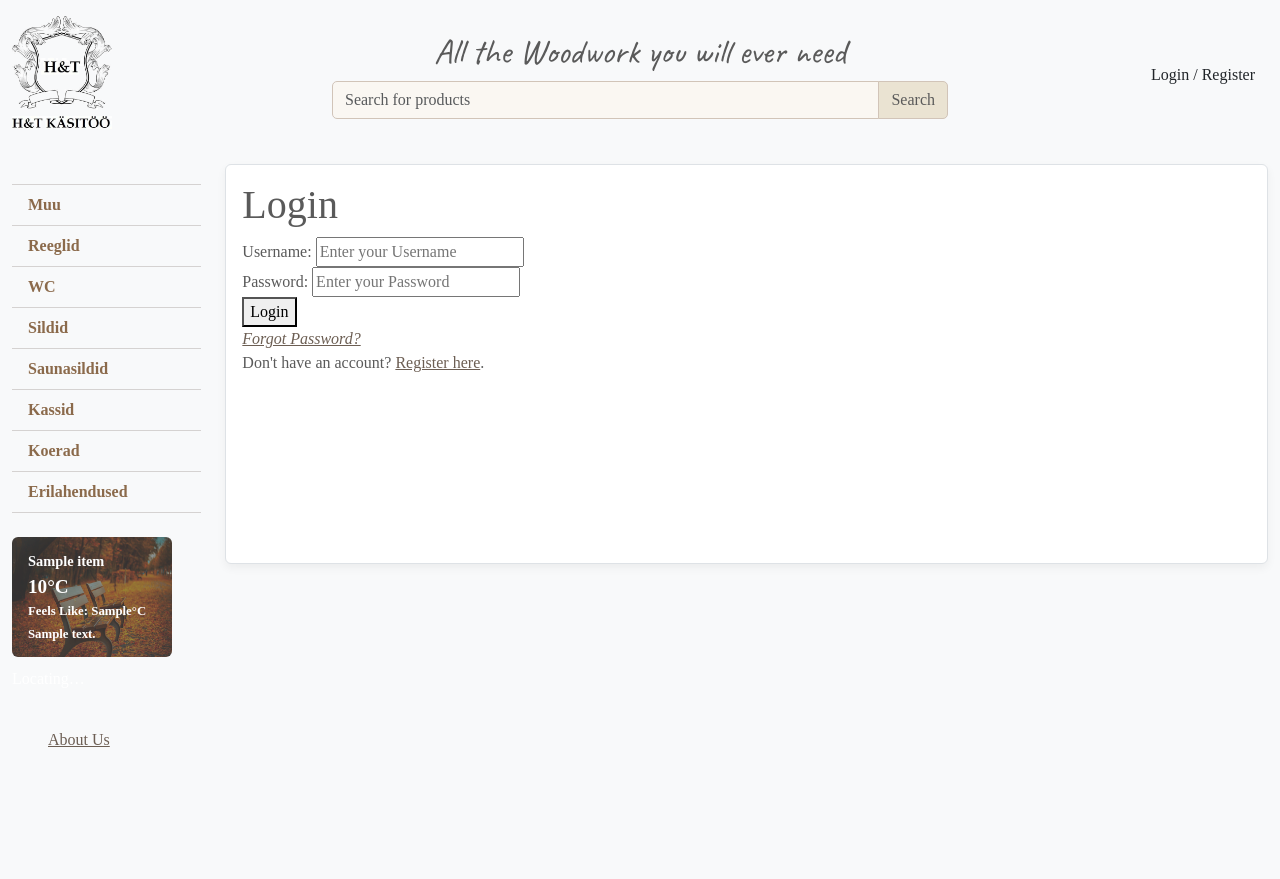
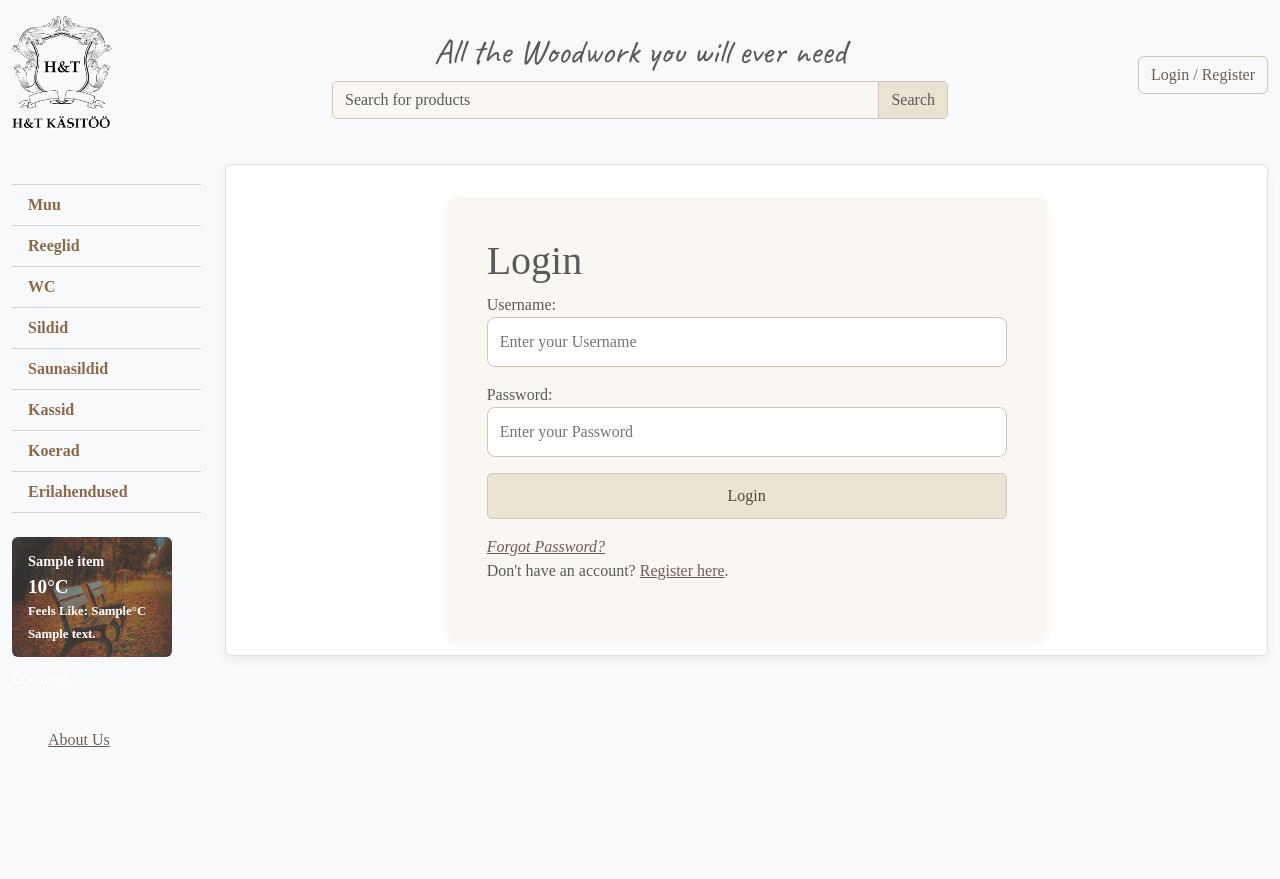
Before and after one commit to m6mmi/h-t-handcraft, a Django app: page /users/login/ in a window 1280 px wide. Shown: the top 879 px of the page. Run offline with Django 5.2, Linux system fonts and the light colour scheme; data comes from the database, SQL or seed files in the repository; tables that the repository leaves empty hold one stand-in row (values such as "Sample post"); a database or web service that is not in the repository returns one stand-in record (values such as "Sample title"); data that the repository does not hold is empty; parts of the project's set-up code (start-up, migrations or seed data) failed here and were passed over.

Commit message:
- Login/Register page style fixes

```diff
--- a/templates/base.html
+++ b/templates/base.html
@@ -55,7 +55,7 @@
                 </a>
             {% else %}
                 <a href="{% url 'users:login' %}">
-                    <button class="btn btn-checkout">Login / Register</button>
+                    <button class="btn btn-default">Login / Register</button>
                 </a>
             {% endif %}
         </div>
@@ -74,8 +74,6 @@
                     <hr class="p-0 m-0">
                 {% endfor %}
             </ul>
-
-<!-- Weather Card Section -->
         <section class="mt-4">
             <div class="position-relative">
                 <img id="seasonal-image" src="{% static 'spring.jpg' %}" class="rounded fixed-size" alt="season">
@@ -168,12 +166,8 @@
                 geoFindMe();
             });
         </script>
-        <!-- End of Weather Card Section -->
-
             <a class="fixed-bottom m-5" href="{% url 'about' %}">About Us</a>
         </nav>
-
-
         <main class="col-md-8 col-lg-10">
             <div class="product-list bg-white p-3 border rounded">
                 {% block content %}
--- a/users/templates/login.html
+++ b/users/templates/login.html
@@ -1,6 +1,13 @@
 {% extends 'base.html' %}
+
+{% load static %}
+
+{% block style %}
+    <link rel="stylesheet" href="{% static 'css/register.css' %}">
+{% endblock %}
+
 {% block content %}
-<div class="login-container">
+<div class="container mt-3">
     <h1>Login</h1>
 
     {% if form.non_field_errors %}
@@ -12,18 +19,18 @@
     <form method="POST" action="{% url 'users:login' %}">
         {% csrf_token %}
 
-        <div class="form-group">
+        <div class="form-group mb-3">
             <label for="username">Username:</label>
             <input type="text" id="username" name="username" placeholder="Enter your Username" required>
         </div>
 
-        <div class="form-group">
+        <div class="form-group mb-3">
             <label for="password">Password:</label>
             <input type="password" id="password" name="password" placeholder="Enter your Password" required>
         </div>
 
-        <div class="wrap">
-            <button type="submit">Login</button>
+        <div class="wrap mb-3">
+            <button type="submit" class="custom-btn">Login</button>
         </div>
     </form>
 
--- a/users/templates/register.html
+++ b/users/templates/register.html
@@ -7,7 +7,7 @@
 {% endblock %}
 
 {% block content %}
-    <div class="container mt-5">
+    <div class="container mt-3">
         <header class="text-center mb-4">
             <h1>Register</h1>
         </header>
--- a/users/templates/static/css/register.css
+++ b/users/templates/static/css/register.css
@@ -17,9 +17,7 @@ header h1 {
 form input {
     width: 100%;
     padding: 12px;
-    margin-bottom: 20px;
     border: 1px solid #d1c4b8;
-    background-color: #faf7f2;
     color: #5a5a5a;
     border-radius: 8px;
     font-size: 1rem;
@@ -38,12 +36,6 @@ form input {
 .custom-btn:hover {
     background-color: #d6c9b7;
     color: #3a3a3a;
-}
-
-.text-center {
-    color: #6c5e53;
-    font-family: 'Playfair Display', serif;
-    font-size: 1rem;
 }
 
 .link-button {
```
